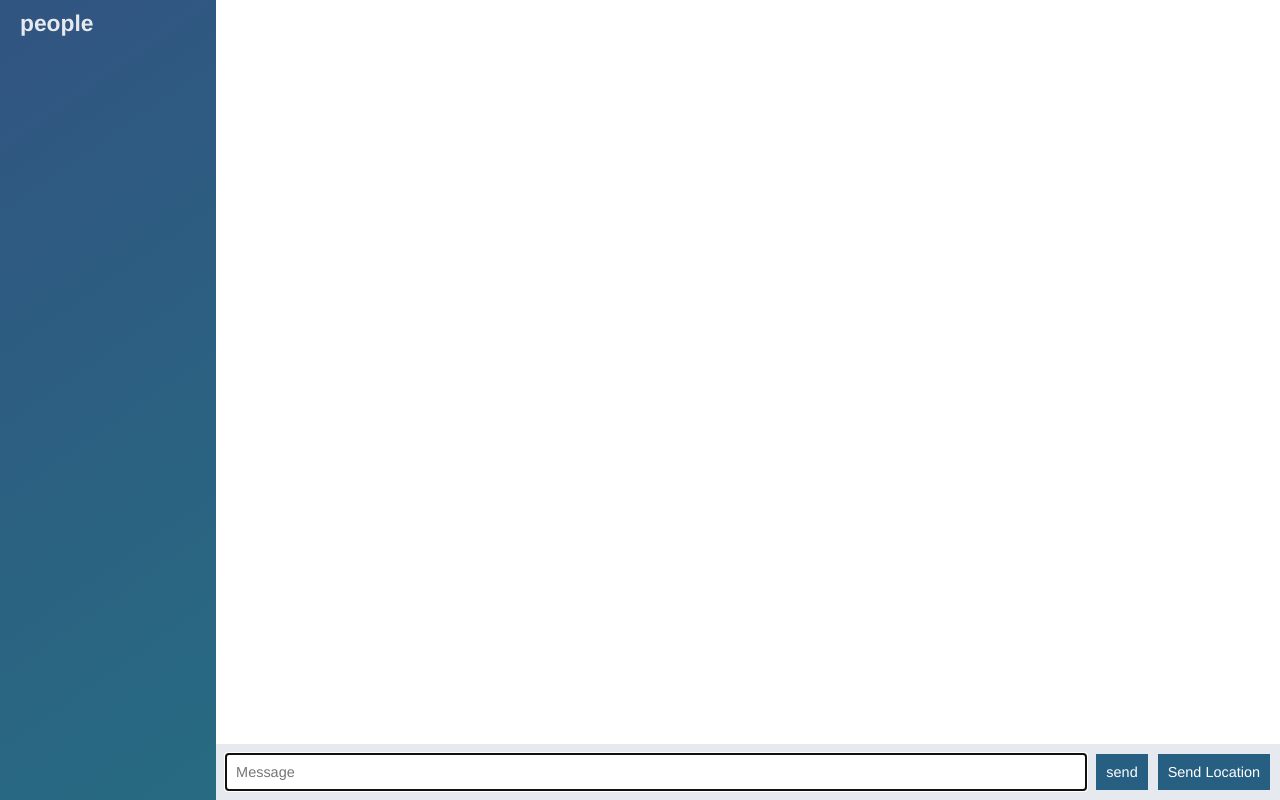
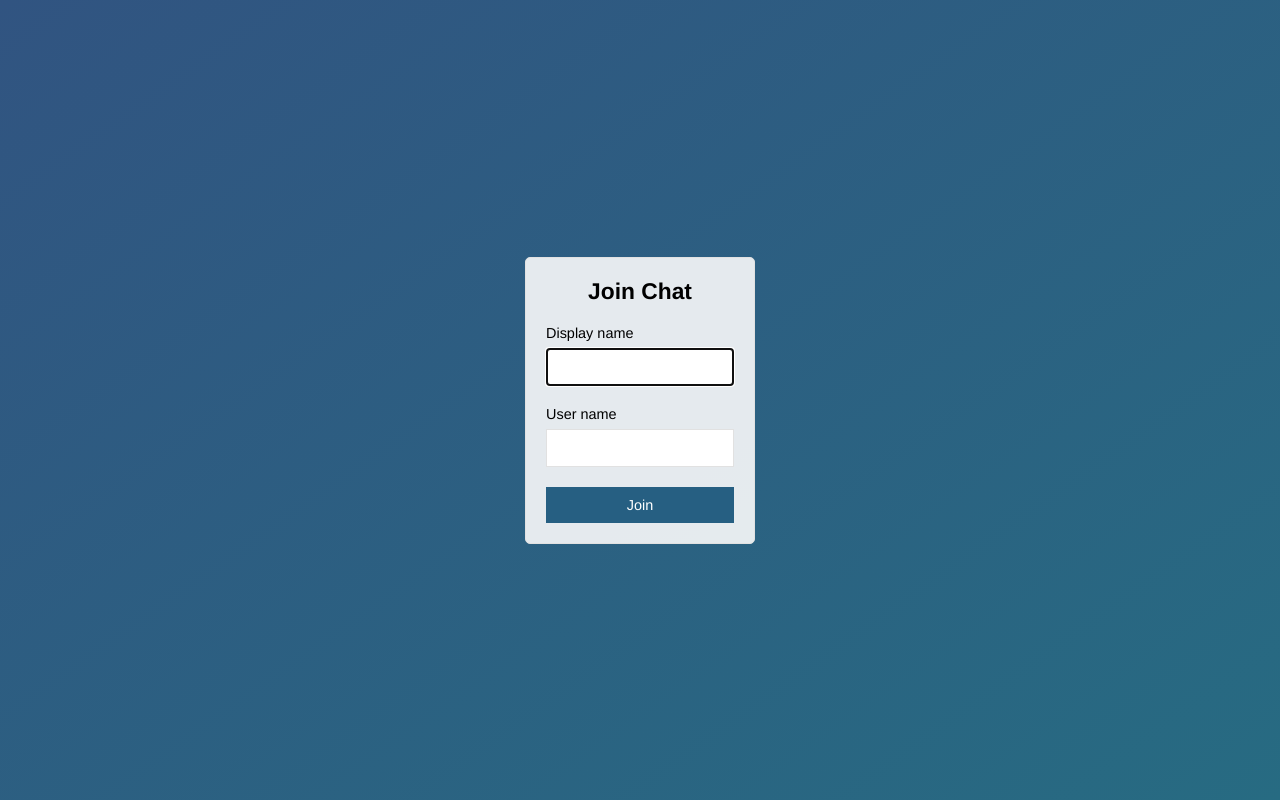
Before and after one commit to satyamuttam07/Chat-App, a website: page public/index.html in a window 1280 px wide. Drawn offline with nearby package versions, Linux system fonts and the light colour scheme; no server answers.

Commit message:
adding join page

```diff
--- a/public/index.html
+++ b/public/index.html
@@ -2,57 +2,29 @@
 <html>
 <head>
 	<meta charset="utf-8">
+	<title>Join | Chat-App</title>
+	<meta name="viewport" content="width=device-width, initial-scae=1, user-scale=no">
 	<link rel="stylesheet" href="/css/style.css">
-	<title>Chat-App</title>
 </head>
-<body class="chat">
-	<div class ="chat__sidebar">
-		<h3>people</h3>
-		<div id="users"></div>
-	</div>
-	<div class="chat__main">
-	<ol id="messages" class="chat__messages"></ol>
-	<div class="chat__footer">
-	<form id="message-form" >
-		<input name ="message" type="text" placeholder="Message" autofocus autocomplete="off"/>
-		<button>send</button>
+<body class="centered-form">
+<div class="centered-form__form">
+	<form action="/chat.html">
+		<div class="form-field">
+			<h3>Join Chat</h3>
+		</div>
+		<div class="form-field">
+			<label>Display name</label>
+			<input type="text" name="name" autofocus/>
+		</div>
+		<div class="form-field">
+			<label>User name</label>
+			<input type="text" name="room" />
+		</div>
+		<div class="form-field">
+			<button>Join</button>
+		</div>
 
-	</form>
-	<button id="send-location">Send Location</button>
-	</div>
-	</div>
-	<script id="message-template" type="text/temple">
-	<li>
-		<div class="message__title">
-		<h4>{{from}}</h4>
-		<span>{{createdAt}}</span>
-		</div>
-		<div class="message__body">
-		<p>{{text}}</p>
-		</div>
-	</li>
-	</script>
+</div>
 
-	<script id="location-message-template" type="text/temple">
-	<li>
-		<div class="message__title">
-		<h4>{{from}}</h4>
-		<span>{{createdAt}}</span>
-		</div>
-		<div class="message__body">
-		<p>
-		<a href="{{url}}" target="_blank">My location</a>
-		</p>
-		</div>
-	</li>
-	</script>
-
-
-
-	<script src="/socket.io/socket.io.js"></script>
-	<script src="/js/libs/jquery-3.3.1.min.js"></script>
-	<script src="/js/libs/moment.js"></script>
-	<script src="/js/libs/mustache.js"></script>
-	<script src="/js/index.js"></script>
 </body>
 </html>
```
Also changed, not shown: public/chat.html (added, +59 -0 lines), public/js/chat.js (renamed from public/js/index.js).
